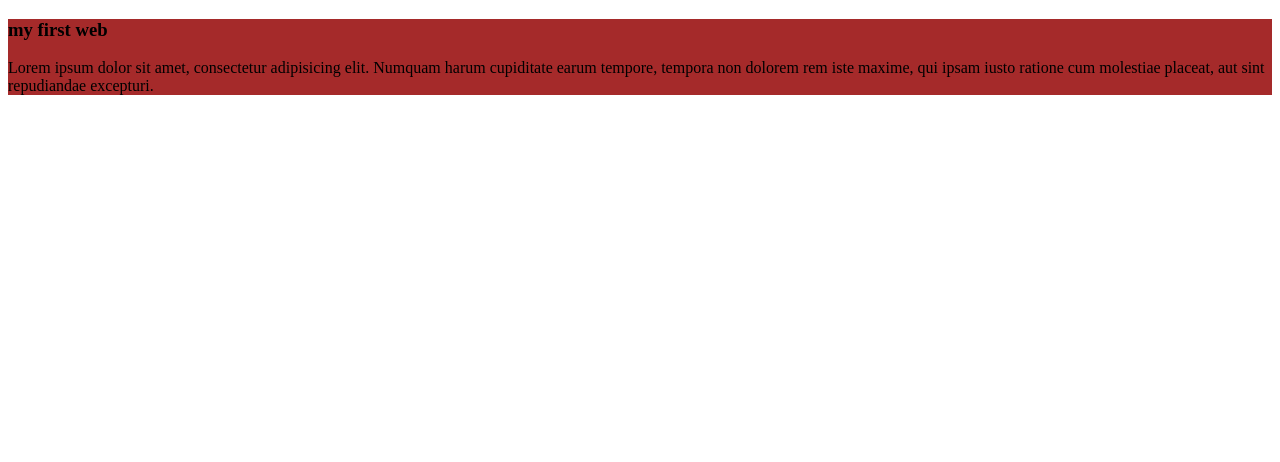
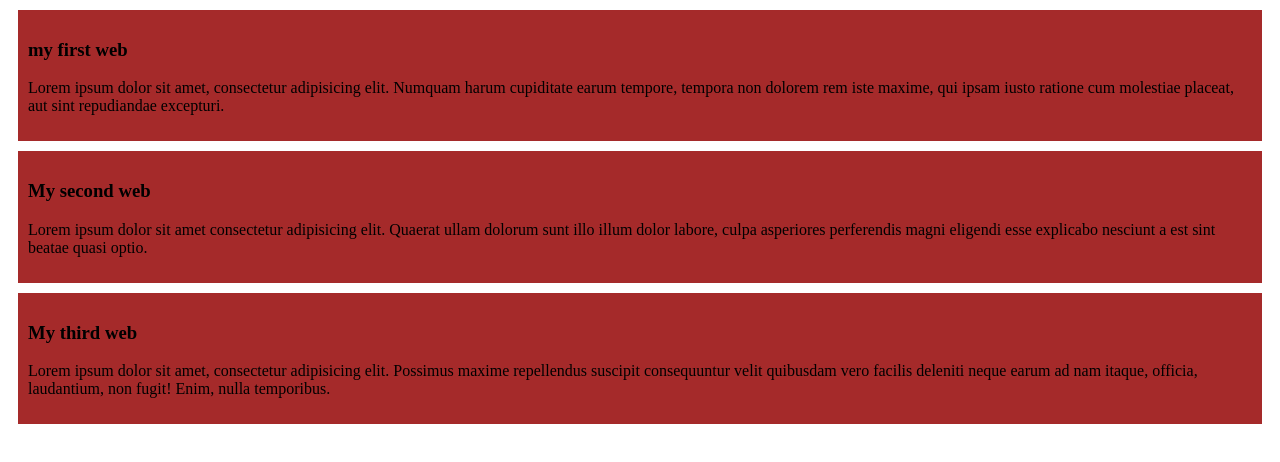
Before and after one commit to Fatema-Khanom/my-first-github-repo, a plain HTML site: page index.html in a window 1280 px wide. Drawn offline with Linux system fonts and the light colour scheme.

Commit message:
added paragraph

```diff
--- a/index.html
+++ b/index.html
@@ -10,5 +10,13 @@
     <h3>my first web</h3>
     <p>Lorem ipsum dolor sit amet, consectetur adipisicing elit. Numquam harum cupiditate earum tempore, tempora non dolorem rem iste maxime, qui ipsam iusto ratione cum molestiae placeat, aut sint repudiandae excepturi.</p>
   </div>
+  <div>
+    <h3>My second web</h3>
+    <p>Lorem ipsum dolor sit amet consectetur adipisicing elit. Quaerat ullam dolorum sunt illo illum dolor labore, culpa asperiores perferendis magni eligendi esse explicabo nesciunt a est sint beatae quasi optio.</p>
+  </div>
+  <div>
+    <h3>My third web</h3>
+    <p>Lorem ipsum dolor sit amet, consectetur adipisicing elit. Possimus maxime repellendus suscipit consequuntur velit quibusdam vero facilis deleniti neque earum ad nam itaque, officia, laudantium, non fugit! Enim, nulla temporibus.</p>
+</div>
   <body></body>
 </html>
--- a/style.css
+++ b/style.css
@@ -1,3 +1,5 @@
 div{
     background-color: brown;
-}git a
+    padding: 10px;
+    margin: 10px;
+}
```
